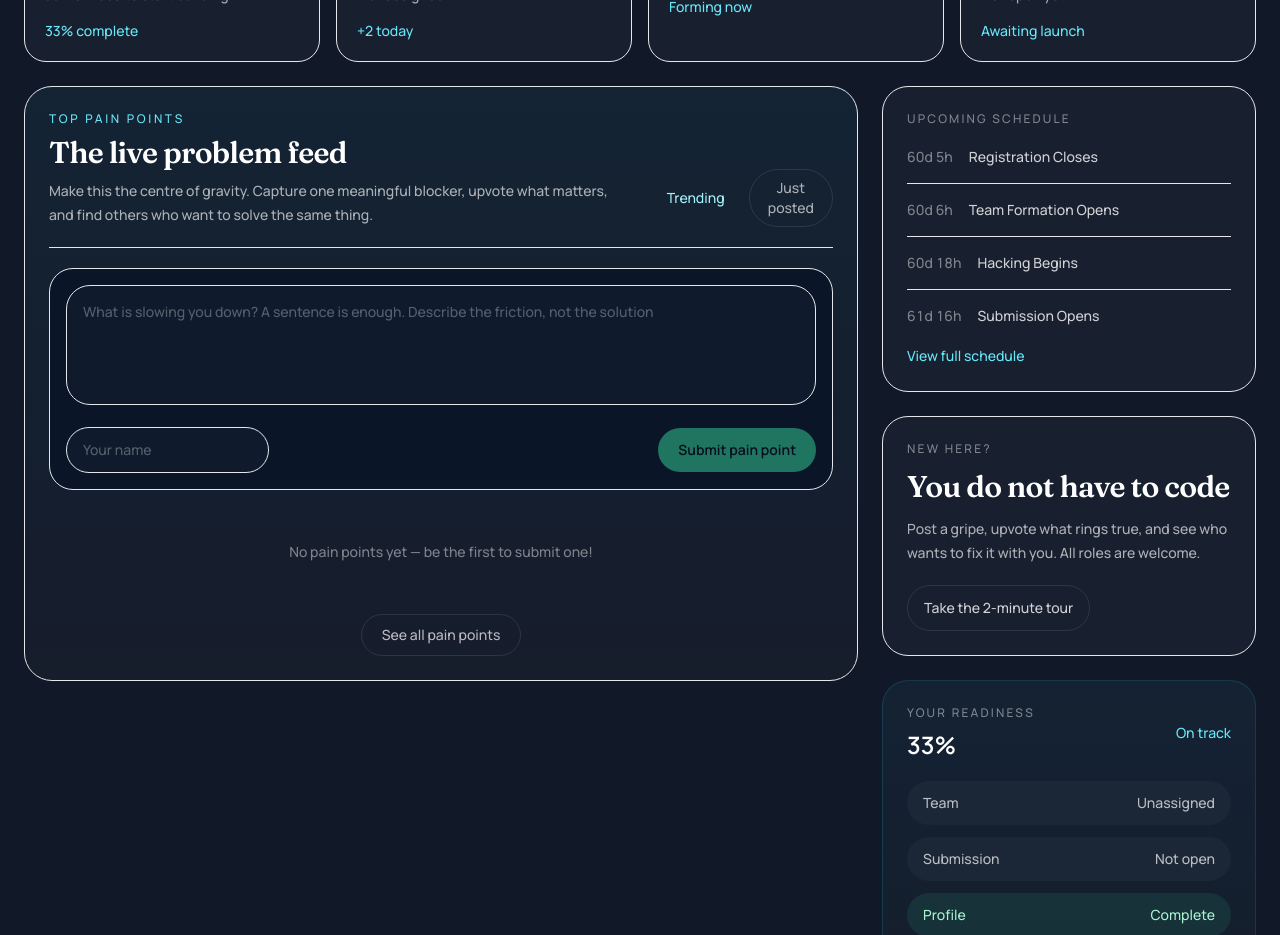
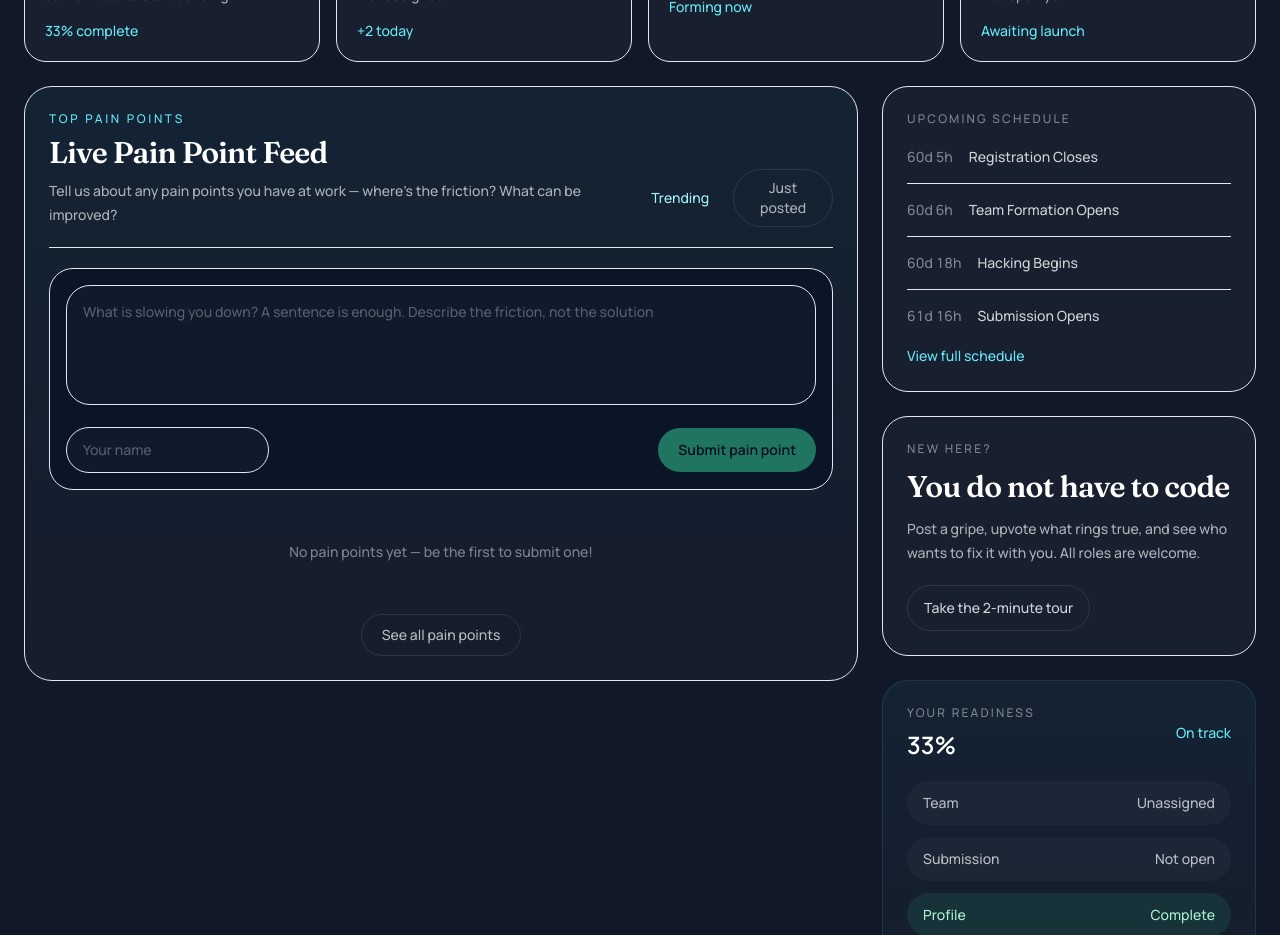
Before and after one commit to nickfine/hackcentral, a React (Vite) app in the folder forge-native/static/runtime-frontend/: page / in a window 1280 px wide. Shown: the part 840-1775 px from the top of the page. Built offline with nearby package versions, Linux system fonts and the light colour scheme.

Commit message:
fix(pain-points): update section title and description copy; bump to 1.2.129

```diff
--- a/forge-native/static/runtime-frontend/src/components/PainPointsSection.jsx
+++ b/forge-native/static/runtime-frontend/src/components/PainPointsSection.jsx
@@ -211,11 +211,10 @@ export default function PainPointsSection({ appModeResolverPayload, onNavigate }
             className="mt-2 text-3xl font-semibold tracking-tight text-white"
             style={{ fontFamily: 'var(--font-heading)' }}
           >
-            The live problem feed
+            Live Pain Point Feed
           </h2>
           <p className="mt-2 max-w-2xl text-sm leading-6 text-white/65">
-            Make this the centre of gravity. Capture one meaningful blocker, upvote what matters,
-            and find others who want to solve the same thing.
+            Tell us about any pain points you have at work — where's the friction? What can be improved?
           </p>
         </div>
 
--- a/forge-native/static/runtime-frontend/src/data/constants.js
+++ b/forge-native/static/runtime-frontend/src/data/constants.js
@@ -4,7 +4,7 @@
  */
 
 // Bump this when deploying to help bust Atlassian CDN cache (see LEARNINGS_CURSOR.md)
-export const APP_VERSION = '1.2.128';
+export const APP_VERSION = '1.2.129';
 
 // Demo event ID - shared with HD26AI for unified demo data
 export const DEMO_EVENT_ID = 'demo-event-2026';
```
